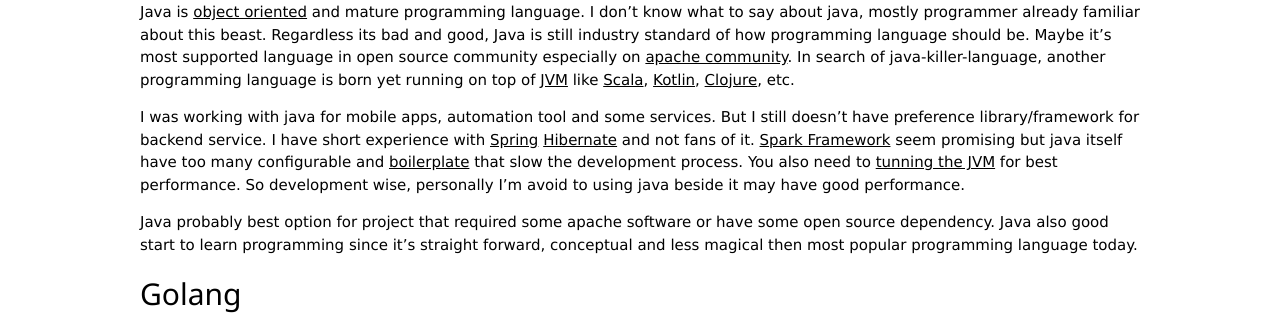
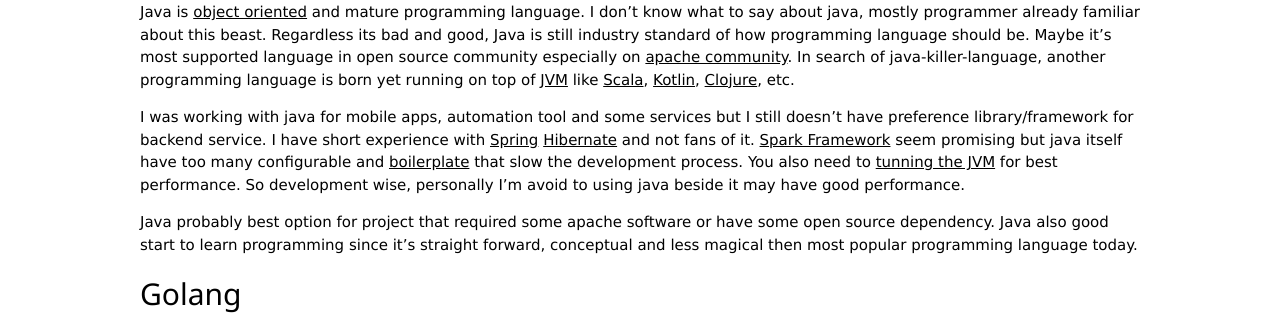
Before and after one commit to imantung/imantung.github.io, a Jekyll site: the page built from _posts/2017-12-25-ruby-or-java-or-go.md, in a window 1280 px wide. Shown: the part 919-1234 px from the top of the page. Built offline with Jekyll 4.4.1, drawn with Linux system fonts in a browser that asks for light colours; nearby versions of some CDN libraries; comment, search, counter and statistics services are not loaded.

Commit message:
fix wording

```diff
--- a/_posts/2017-12-25-ruby-or-java-or-go.md
+++ b/_posts/2017-12-25-ruby-or-java-or-go.md
@@ -29,7 +29,7 @@
 
 Java is [object oriented](https://en.wikipedia.org/wiki/Object-oriented_programming) and mature programming language. I don't know what to say about java, mostly programmer already familiar about this beast. Regardless its bad and good, Java is still industry standard of how programming language should be. Maybe it's most supported language in open source community especially on [apache community](https://www.apache.org/). In search of java-killer-language, another programming language is born yet running on top of [JVM](https://en.wikipedia.org/wiki/Java_virtual_machine) like [Scala](https://www.scala-lang.org/), [Kotlin](https://kotlinlang.org/), [Clojure](https://clojure.org/), etc.
 
-I was working with java for mobile apps, automation tool and some services. But I still doesn't have preference library/framework for backend service. I have short experience with [Spring](https://spring.io/) [Hibernate](http://hibernate.org/) and not fans of it. [Spark Framework](http://hibernate.org/) seem promising but java itself have too many configurable and [boilerplate](https://en.wikipedia.org/wiki/Boilerplate_text) that slow the development process. You also need to [tunning the JVM](https://docs.oracle.com/cd/E13222_01/wls/docs81/perform/JVMTuning.html) for best performance. So development wise, personally I'm avoid to using java beside it may have good performance.
+I was working with java for mobile apps, automation tool and some services but I still doesn't have preference library/framework for backend service. I have short experience with [Spring](https://spring.io/) [Hibernate](http://hibernate.org/) and not fans of it. [Spark Framework](http://hibernate.org/) seem promising but java itself have too many configurable and [boilerplate](https://en.wikipedia.org/wiki/Boilerplate_text) that slow the development process. You also need to [tunning the JVM](https://docs.oracle.com/cd/E13222_01/wls/docs81/perform/JVMTuning.html) for best performance. So development wise, personally I'm avoid to using java beside it may have good performance.
 
 Java probably best option for project that required some apache software or have some open source dependency. Java also good start to learn programming since it's straight forward, conceptual and less magical then most popular programming language today.
 
```
